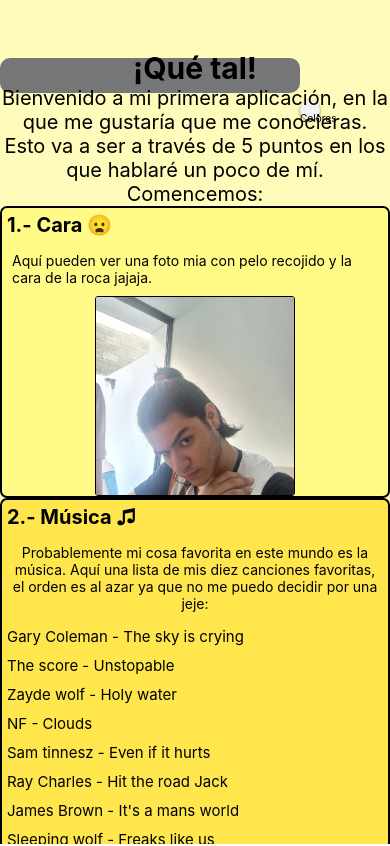
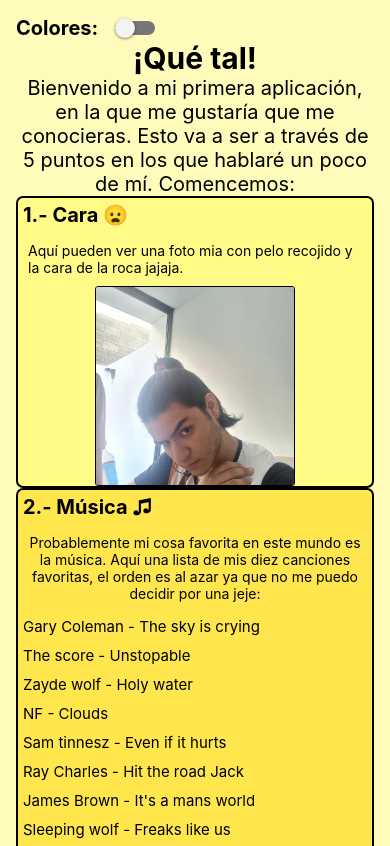
Before and after one commit to Andy-Erick/My-first-app, a React Native app: screen / in a window 390 px wide. Shown: the top 846 px of the page. Built offline with nearby package versions, Linux system fonts and the light colour scheme.

Commit message:
refactor: switch component and styles

```diff
--- a/andyMe/Main.jsx
+++ b/andyMe/Main.jsx
@@ -8,18 +8,28 @@ const Main = () => {
     const [isEnabled, setIsEnabled] = useState(false);
     const toggleSwitch = () => setIsEnabled(previousState => !previousState);
     return(
-    <SafeAreaView  style={[estilasos.introContenedor, { backgroundColor: isEnabled ? '#ede5ed' : '#fffbba' }]}>
-        <ScrollView>
-            <StatusBar barStyle="light-content" backgroundColor="black" translucent={true}/>
+    <SafeAreaView style={{ backgroundColor: isEnabled ? '#ede5ed' : '#fffbba' }}>
+        <ScrollView style={{
+            padding: 16,
+        }}>
+            <StatusBar barStyle="dark-content" backgroundColor="black" translucent={true}/>
             {/*La verda, hacer el switch fue super dificil, de hecho tuve que ver como 10 tutoriales jeje*/}
+            <View style={{
+                flexDirection: 'row',
+                alignItems: 'center',
+            }}>
+                <Text style={{
+                    fontSize: 20,
+                    fontWeight: 'bold',
+                    marginRight: 12,
+                }}>Colores: </Text>
                 <Switch
-                style={estilasos.unSwitch}
                     trackColor={{ false: "#767577", true: "#81b0ff" }}
                     thumbColor={isEnabled ? "#f5dd4b" : "#f4f3f4"}
                     onValueChange={toggleSwitch}
                     value={isEnabled}
                 />
-            <Text style={estilasos.switchTexto}>Colores</Text>
+            </View>
             <Text style={estilasos.testo}>¡Qué tal!</Text>
             <Text style={estilasos.midddleText}>
                 Bienvenido a mi primera aplicación, en la que me gustaría que me conocieras.
@@ -84,24 +94,6 @@ export default Main
 
 // Creo que exaguere bastante con los estilos, perdon
 const estilasos = StyleSheet.create({
-    introContenedor: {
-        paddingTop: 50,
-        alignItems: 'center',
-        backgroundColor: '#f0f8ff',
-        flex: 1,
-    },
-    unSwitch: {
-        paddingLeft: 300,
-        position: 'absolute',
-        paddingTop: 50,
-    },
-    switchTexto: {
-        position: 'absolute',
-        paddingTop: 62,
-        paddingLeft: 300,
-        fontSize: 10,
-        textAlign: 'center'
-    },
     testo: {
         fontWeight: 'bold',
         textAlign: 'center',
```
Lines whose indentation alone changed are shown as unchanged.
